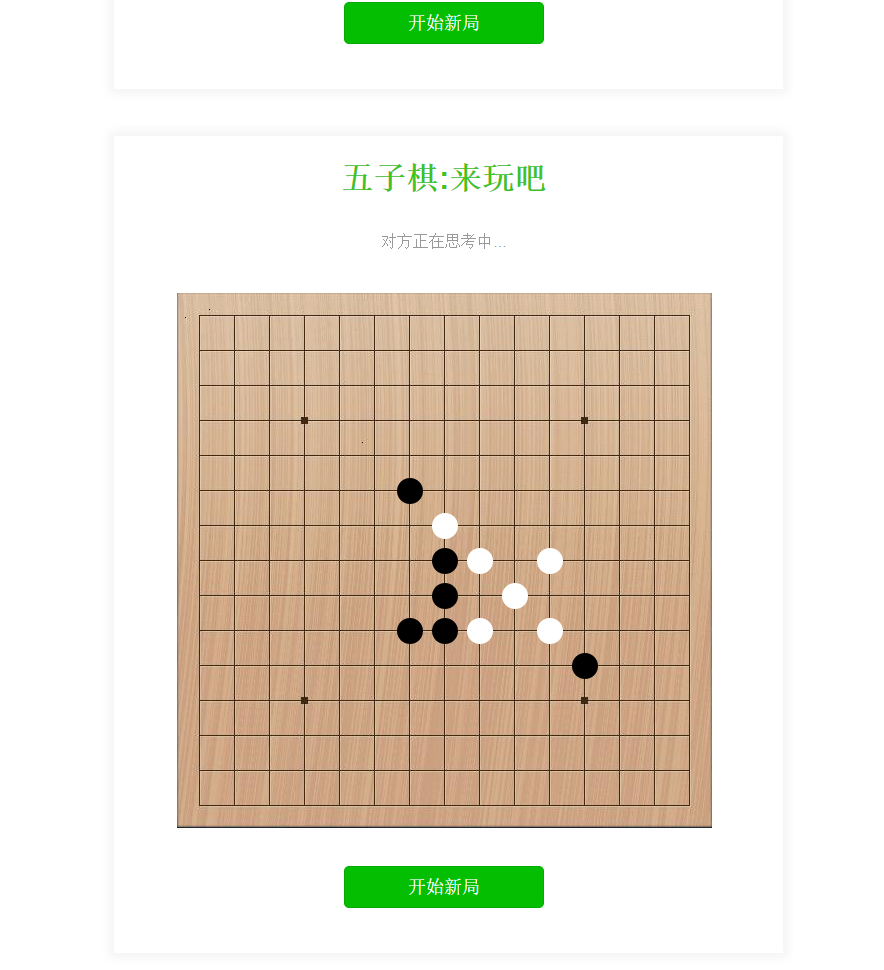
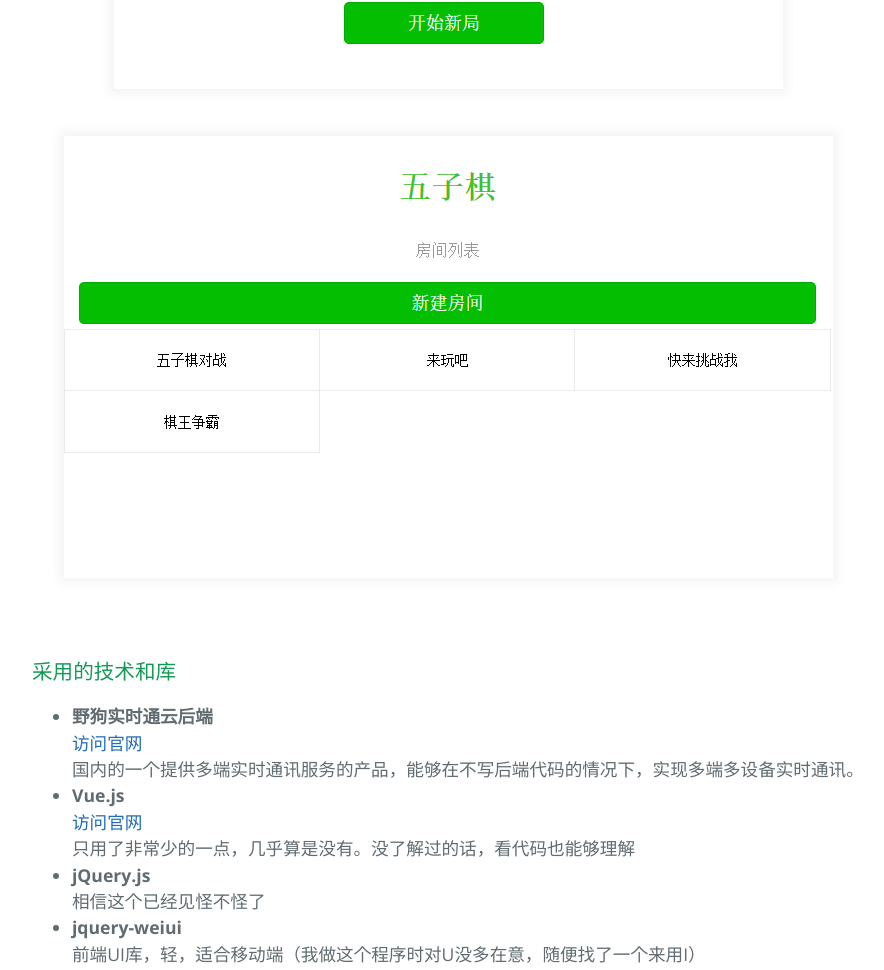
Before and after one commit to manyuanrong/gobang, a website: page index.html in a window 1280 px wide. Shown: the part 1209-2179 px from the top of the page, without its empty margins (192-1076 px from the left). Drawn offline with nearby package versions, Linux system fonts and the light colour scheme.

Commit message:
修改图片

```diff
--- a/index.html
+++ b/index.html
@@ -25,7 +25,7 @@
 
 			<div class="images">
 				<img src="img/game.png" />
-				<img src="img/game.png" />
+				<img src="img/rooms.png" />
 			</div>
 
 			<h3>采用的技术和库</h3>
```
